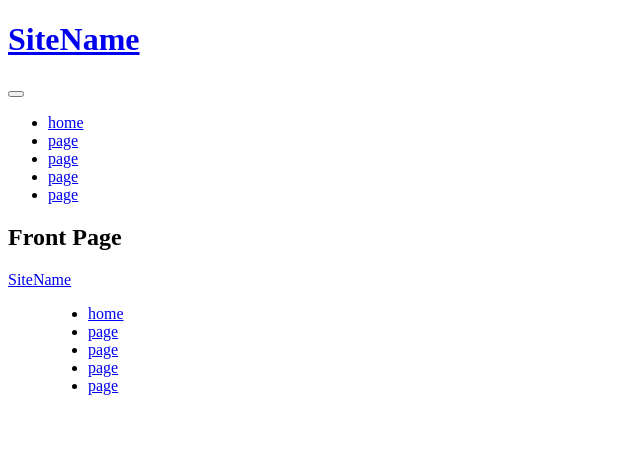
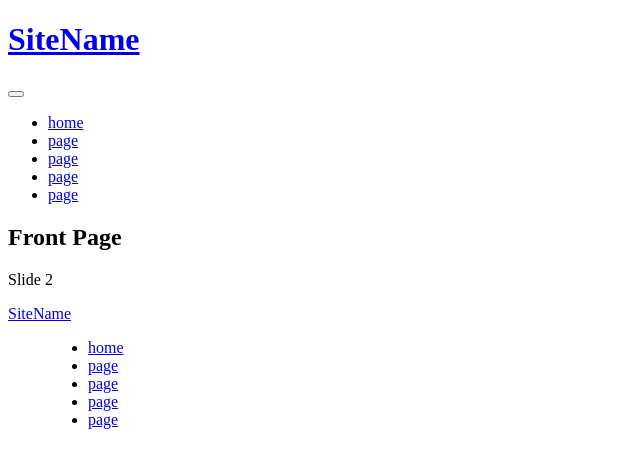
Before and after one commit to masayuki-abe/base-website, a Nuxt app: page / in a window 1280 px wide. Shown: the top 468 px of the page, without its empty margins (0-640 px from the left). Built offline with nearby package versions, Linux system fonts and the light colour scheme.

Commit message:
swiperをインストール

```diff
--- /dev/null
+++ b/components/molecules/frontpageSwiper.vue
@@ -0,0 +1,24 @@
+<template>
+  <swiper :options="swiperOption">
+    <swiper-slide>Slide 1</swiper-slide>
+    <swiper-slide>Slide 2</swiper-slide>
+    <swiper-slide>Slide 3</swiper-slide>
+  </swiper>
+</template>
+
+<script>
+export default {
+  data() {
+    return {
+      swiperOption: {
+        autoplay: {
+          delay: 2500,
+          disableOnInteraction: false,
+        },
+        slidesPerView: 1,
+        loop: true,
+      },
+    }
+  },
+}
+</script>
--- a/components/templates/FrontPage.vue
+++ b/components/templates/FrontPage.vue
@@ -1,5 +1,10 @@
 <template>
-  <section class="p-fontPage-box01">
-    <h2>Front Page</h2>
-  </section>
+  <div>
+    <section class="p-fontPage-box01">
+      <h2>Front Page</h2>
+      <client-only>
+        <moleculesFrontpageSwiper />
+      </client-only>
+    </section>
+  </div>
 </template>
--- a/nuxt.config.js
+++ b/nuxt.config.js
@@ -26,6 +26,7 @@ export default {
 
   // Plugins to run before rendering page: https://go.nuxtjs.dev/config-plugins
   plugins: [
+    { src: '~/plugins/swiper', mode: 'client' },
   ],
 
   // Auto import components: https://go.nuxtjs.dev/config-components
--- a/package.json
+++ b/package.json
@@ -12,7 +12,9 @@
     "@nuxtjs/axios": "^5.13.6",
     "core-js": "^3.19.3",
     "nuxt": "^2.15.8",
+    "swiper": "5.x",
     "vue": "^2.6.14",
+    "vue-awesome-swiper": "4.x",
     "vue-server-renderer": "^2.6.14",
     "vue-template-compiler": "^2.6.14",
     "webpack": "^4.46.0"
--- /dev/null
+++ b/plugins/swiper.js
@@ -0,0 +1,5 @@
+import Vue from 'vue'
+import VueAwesomeSwiper from 'vue-awesome-swiper'
+import 'swiper/css/swiper.css'
+
+Vue.use(VueAwesomeSwiper)
```
Also changed, not shown: 1 other file (tests, documents, lock files or other folders).
